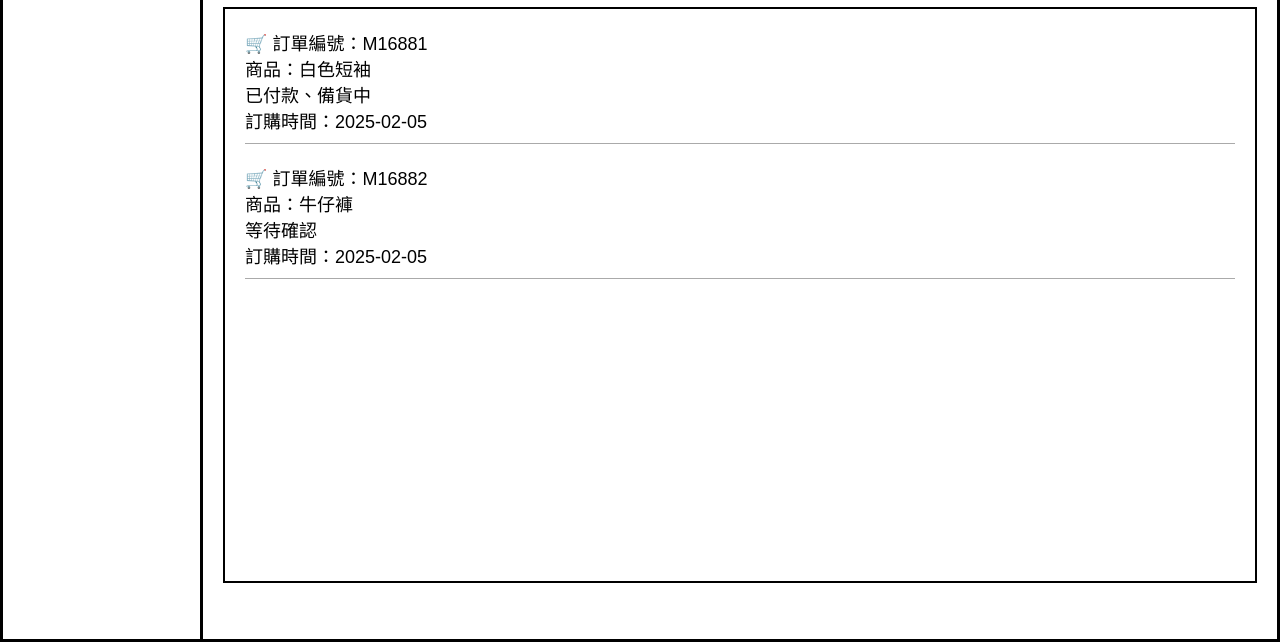
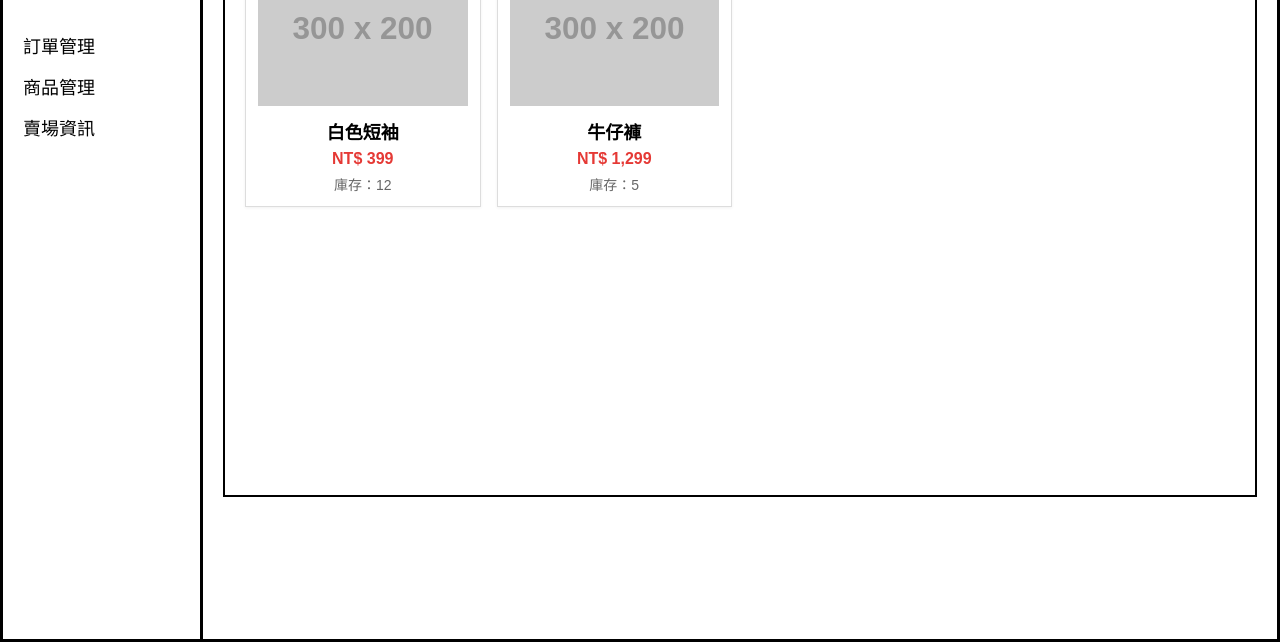
Before and after one commit to D1249326/sgtpTTTest, a website: page public/sellerHome.html in a window 1280 px wide. Shown: the part 164-806 px from the top of the page. Drawn offline with Linux system fonts and the light colour scheme; placeholder pictures from the web are drawn by us.

Commit message:
賣家主畫面修改

```diff
--- a/public/sellerHome.html
+++ b/public/sellerHome.html
@@ -76,12 +76,51 @@
       height: 70%;
       overflow-y: auto;
     }
-
     .order-item {
       font-size: 18px;
       margin-bottom: 20px;
       padding-bottom: 10px;
       border-bottom: 1px solid #aaa;
+    }
+
+    /* 商品格子樣式 */
+    .product-grid {
+      display: grid;
+      grid-template-columns: repeat(auto-fill, minmax(200px, 1fr));
+      gap: 16px;
+      align-items: start;
+    }
+
+    .product-item {
+      border: 1px solid #ddd;
+      padding: 12px;
+      text-align: center;
+      background: #fff;
+      box-shadow: 0 1px 3px rgba(0,0,0,0.06);
+    }
+
+    .product-item img {
+      width: 100%;
+      height: 150px;
+      object-fit: cover;
+      margin-bottom: 8px;
+    }
+
+    .product-name {
+      font-size: 18px;
+      font-weight: bold;
+      margin-bottom: 6px;
+    }
+
+    .product-price {
+      color: #e53935;
+      font-weight: bold;
+      margin-bottom: 6px;
+    }
+
+    .product-stock {
+      color: #666;
+      font-size: 14px;
     }
   </style>
 </head>
@@ -91,14 +130,15 @@
 
   <!-- 左邊側欄 -->
   <div class="sidebar">
-    <h3>訂單管理</h3>
+    <div class="title-box">SGTP 賣家中心</div>
+    <div class="menu-item">訂單管理</div>
     <div class="menu-item">商品管理</div>
     <div class="menu-item">賣場資訊</div>
   </div>
 
   <!-- 右邊主視窗 -->
   <div class="main">
-    <div class="title-box">SGTP 賣家中心</div>
+
 
     <!-- 訂單分類標籤 -->
     <div class="tabs">
@@ -108,23 +148,25 @@
       <div class="tab">已取消</div>
     </div>
 
-    <!-- 訂單列表 -->
+    <!-- 商品展示列表（可用 JS 動態加入） -->
     <div class="order-box">
-      <div class="order-item">
-        🛒 訂單編號：M16881
-        <br>商品：白色短袖
-        <br>已付款、備貨中
-        <br>訂購時間：2025-02-05
+      <div class="product-grid">
+        <div class="product-item">
+          <img src="https://via.placeholder.com/300x200?text=%E7%99%BD%E8%89%B2%E7%9F%AD%E8%A2%96" alt="白色短袖">
+          <div class="product-name">白色短袖</div>
+          <div class="product-price">NT$ 399</div>
+          <div class="product-stock">庫存：12</div>
+        </div>
+
+        <div class="product-item">
+          <img src="https://via.placeholder.com/300x200?text=%E7%89%9B%E4%BB%94%E8%A4%B2" alt="牛仔褲">
+          <div class="product-name">牛仔褲</div>
+          <div class="product-price">NT$ 1,299</div>
+          <div class="product-stock">庫存：5</div>
+        </div>
+
+        <!-- 範例：可用 JavaScript 由後端或 localStorage 動態渲染更多商品 -->
       </div>
-
-      <div class="order-item">
-        🛒 訂單編號：M16882
-        <br>商品：牛仔褲
-        <br>等待確認
-        <br>訂購時間：2025-02-05
-      </div>
-
-      <!-- 之後可用 JS 自動加入 -->
     </div>
   </div>
 
```
